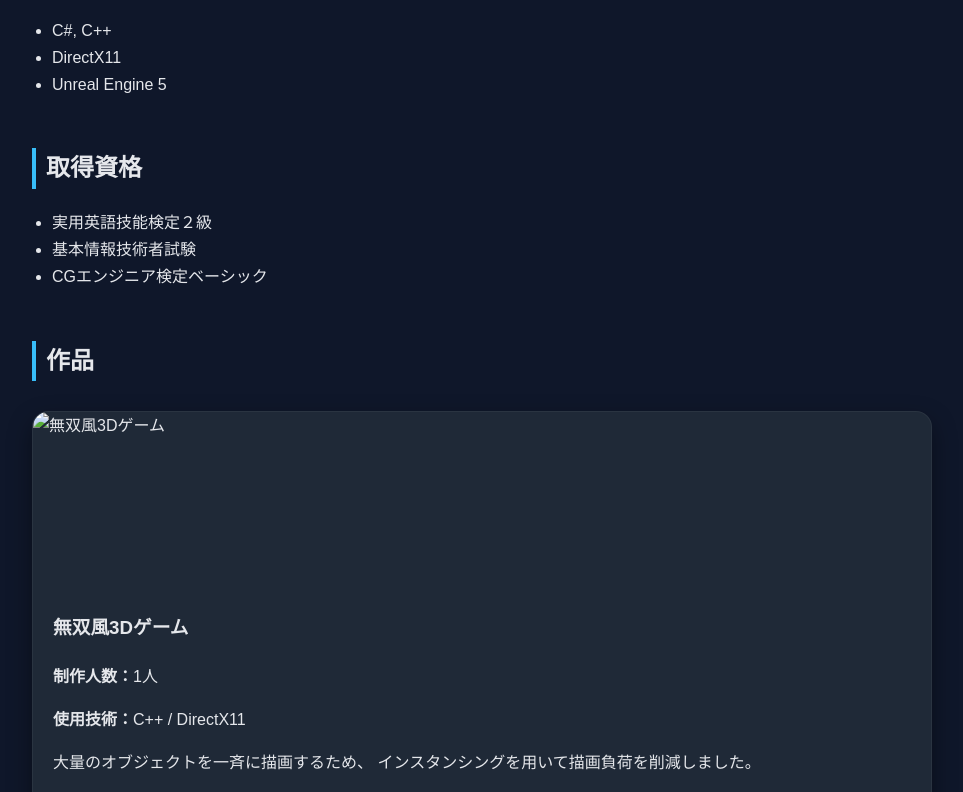
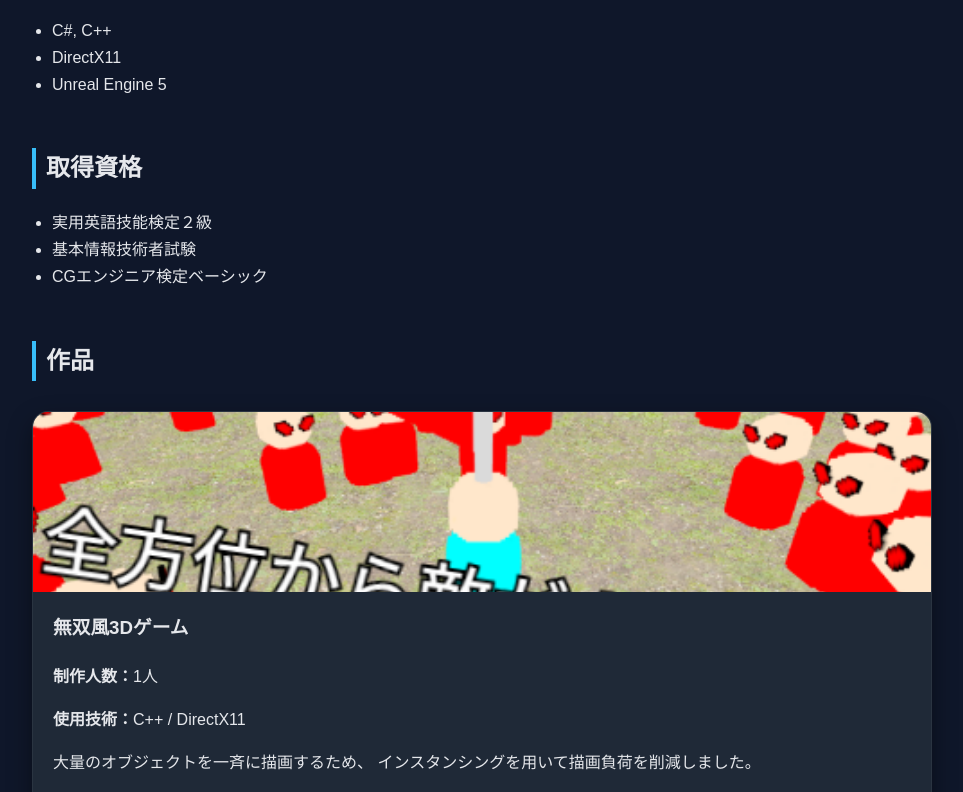
Before and after one commit to ShowU1510/ShowU1510.github.io, a plain HTML site: page index.html in a window 1280 px wide. Shown: the part 407-1199 px from the top of the page, without its empty margins (158-1121 px from the left). Drawn offline with Linux system fonts and the light colour scheme.

Commit message:
Update image source for MusouTD project

```diff
--- a/index.html
+++ b/index.html
@@ -147,7 +147,7 @@
     <div class="project-card">
 
       <!-- 画像（ここにスクショ） -->
-      <img src="images/musoutd.jpg" alt="無双風3Dゲーム">
+      <img src="images/MusouTD.png" alt="無双風3Dゲーム">
 
       <div class="project-body">
         <h3>無双風3Dゲーム</h3>
```
